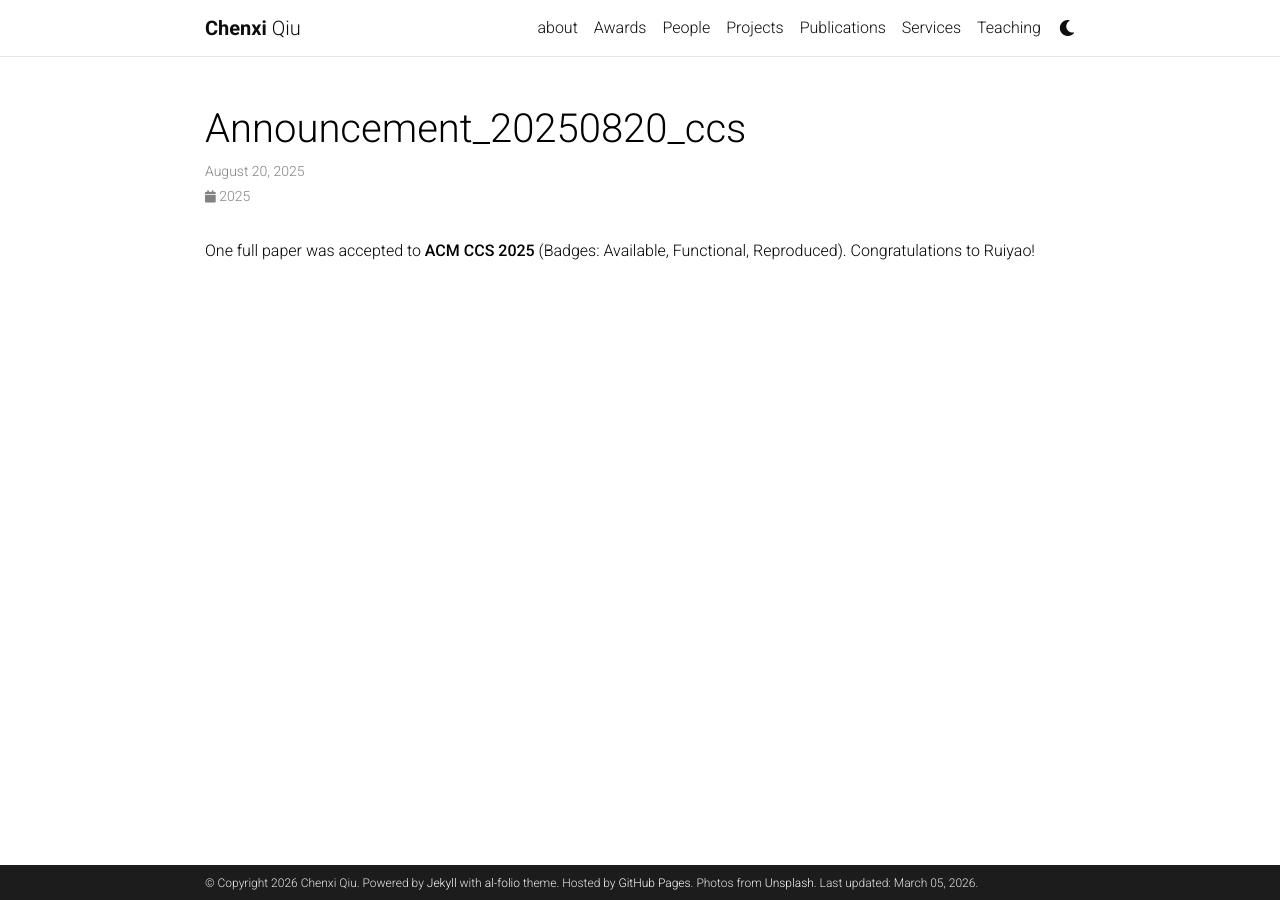
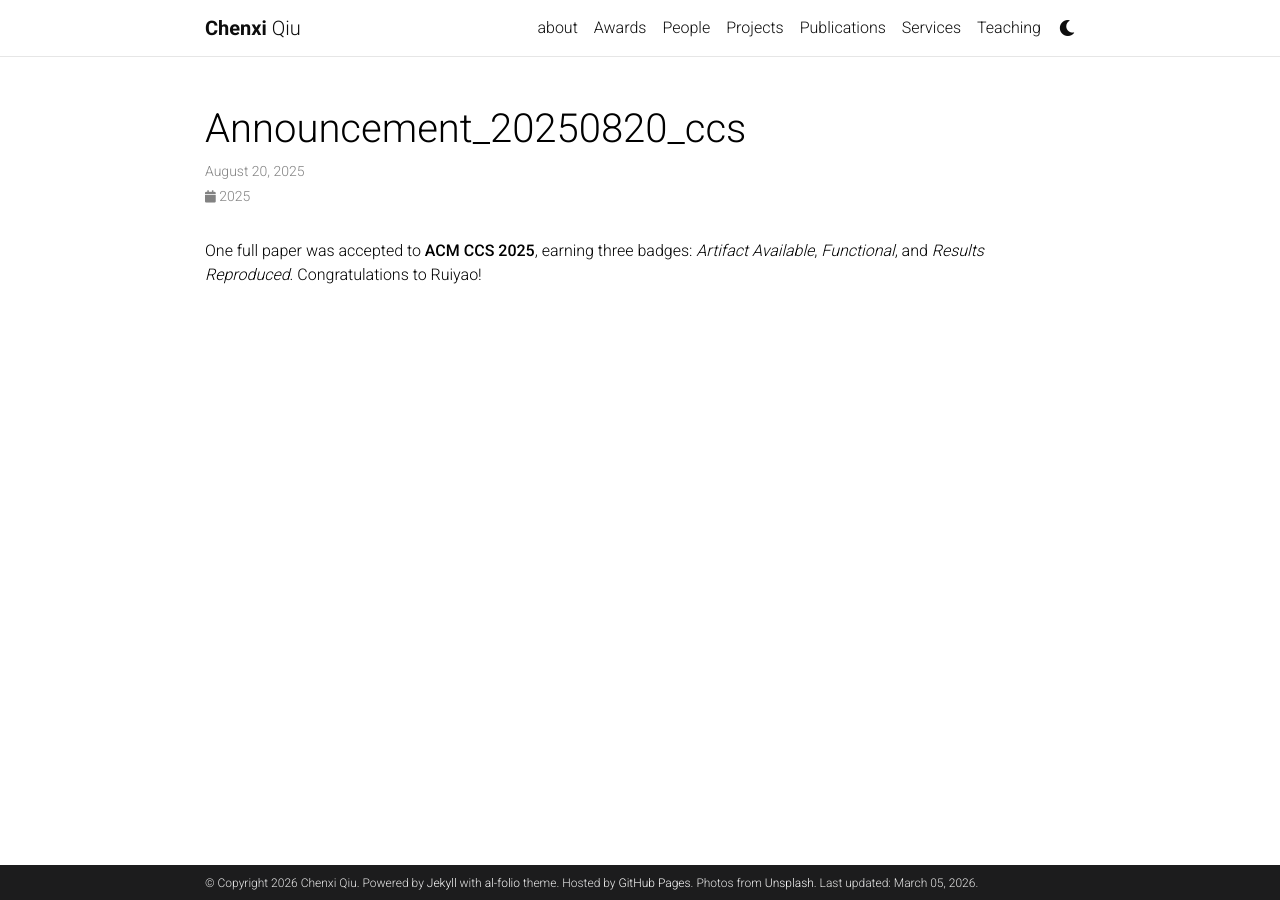
Before and after one commit to chenxiunt/chenxiunt.github.io, a Jekyll site: the page built from _news/announcement_20250820_CCS.md, in a window 1280 px wide. Built offline with Jekyll 4.4.1, drawn with Linux system fonts in a browser that asks for light colours; comment, search, counter and statistics services are not loaded; a style sheet for code colours, icons or effects is not loaded.

Commit message:
Update announcement_20250820_CCS.md

```diff
--- a/_news/announcement_20250820_CCS.md
+++ b/_news/announcement_20250820_CCS.md
@@ -4,4 +4,4 @@ date: 2025-08-20 17:59:00-0400
 inline: true
 ---
 
-One full paper was accepted to **ACM CCS 2025** (Badges: Available, Functional, Reproduced). Congratulations to Ruiyao!
+One full paper was accepted to **ACM CCS 2025**, earning three badges: *Artifact Available*, *Functional*, and *Results Reproduced*. Congratulations to Ruiyao!
```
